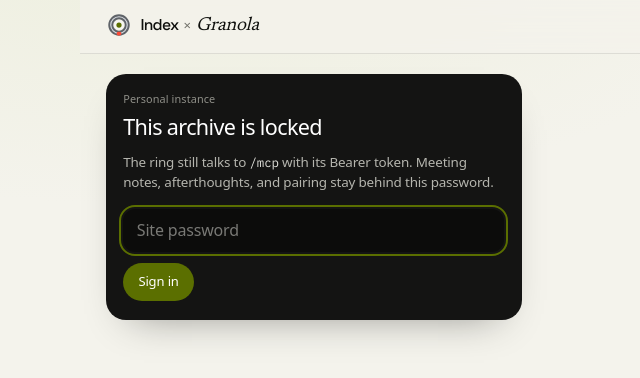
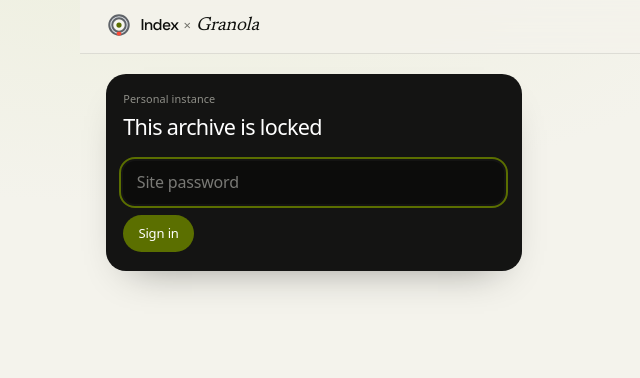
Before and after one commit to Shimku/PebbleGranola, a Next.js app: page / in a window 1280 px wide. Shown: the top 378 px of the page, without its empty margins (0-640 px from the left). Built offline with nearby package versions, Linux system fonts and the light colour scheme; no server answers.

Commit message:
Drop the lock-screen Bearer explainer.
The gate is just Personal instance, This archive is locked, and the
password field. Refresh the README hero to match.

Co-authored-by: Shimku <Shimkusnik@yahoo.com>

```diff
--- a/app/gate.tsx
+++ b/app/gate.tsx
@@ -50,10 +50,6 @@ export function Gate({ configured }: { configured: boolean }) {
       <section className="steel-panel gate-panel">
         <p className="kicker kicker-light">Personal instance</p>
         <h1>This archive is locked</h1>
-        <p className="gate-copy">
-          The ring still talks to <code>/mcp</code> with its Bearer token. Meeting
-          notes, afterthoughts, and pairing stay behind this password.
-        </p>
         {configured ? (
           <form className="gate-form" onSubmit={(event) => void submit(event)}>
             <label className="sr-only" htmlFor="site-password">
--- a/app/globals.css
+++ b/app/globals.css
@@ -1135,7 +1135,7 @@ div.lane-sheet {
 .gate-form {
   display: grid;
   gap: 0.7rem;
-  margin-top: 1.1rem;
+  margin-top: 1.15rem;
 }
 
 .gate-form input {
```
Also changed, not shown: public/og.png.
